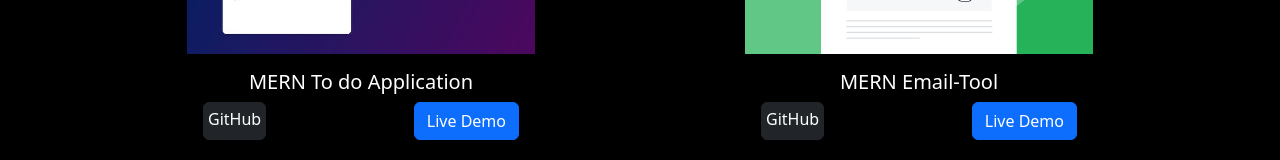
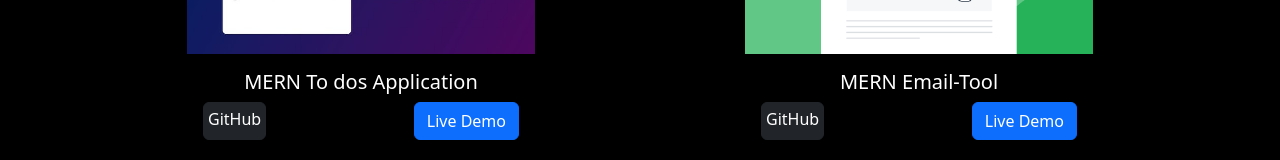
Before and after one commit to saipabi/portfolio, a React (Vite) app: page / in a window 1280 px wide. Shown: the part 1400-1560 px from the top of the page. Built offline with nearby package versions, Linux system fonts and the light colour scheme.

Commit message:
donechanges

```diff
--- a/src/components/Experience.jsx
+++ b/src/components/Experience.jsx
@@ -18,7 +18,7 @@ const projects = [
 
 
   {
-    title: 'MERN To do Application',
+    title: 'MERN To dos Application',
     imageUrl: '/todo.jpg',
     githubLink: 'https://github.com/saipabi/frontend-todo',
     netlifyLink: 'https://mern-todo-app-com.netlify.app/'
```
